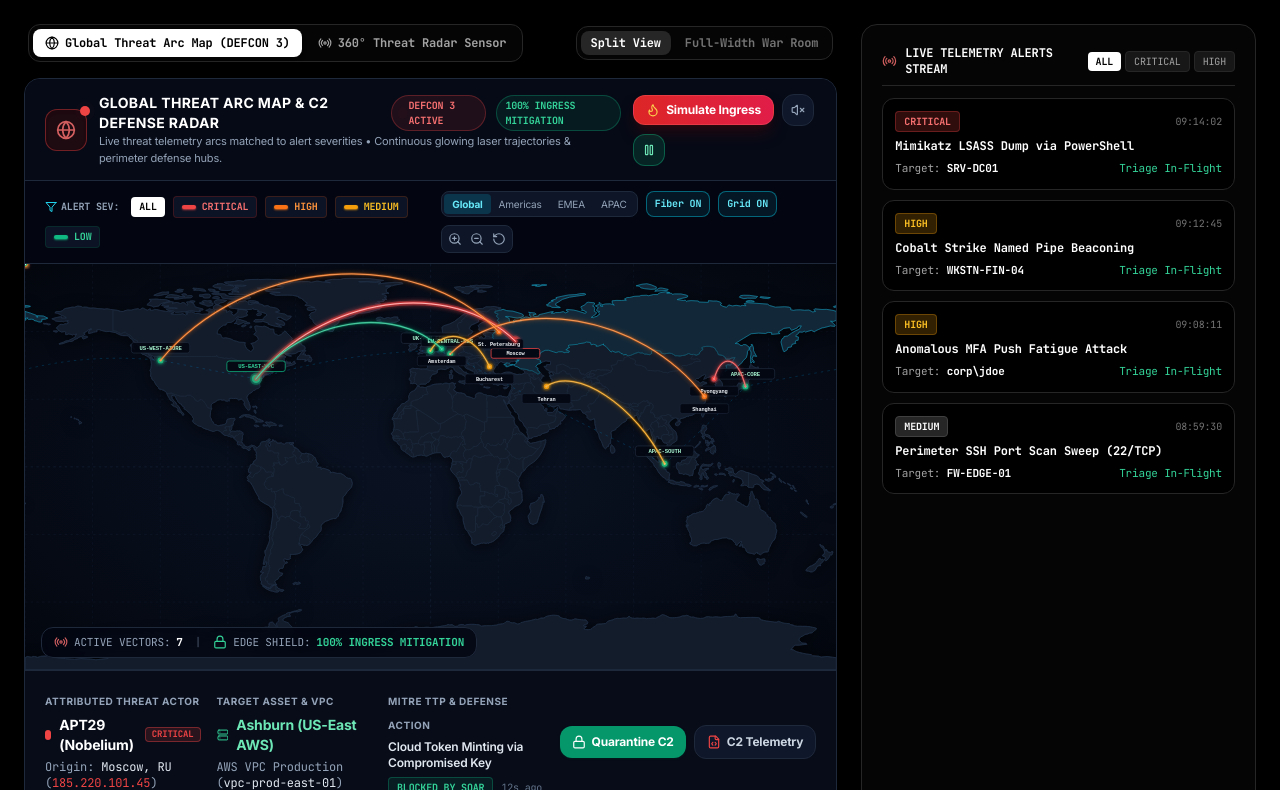
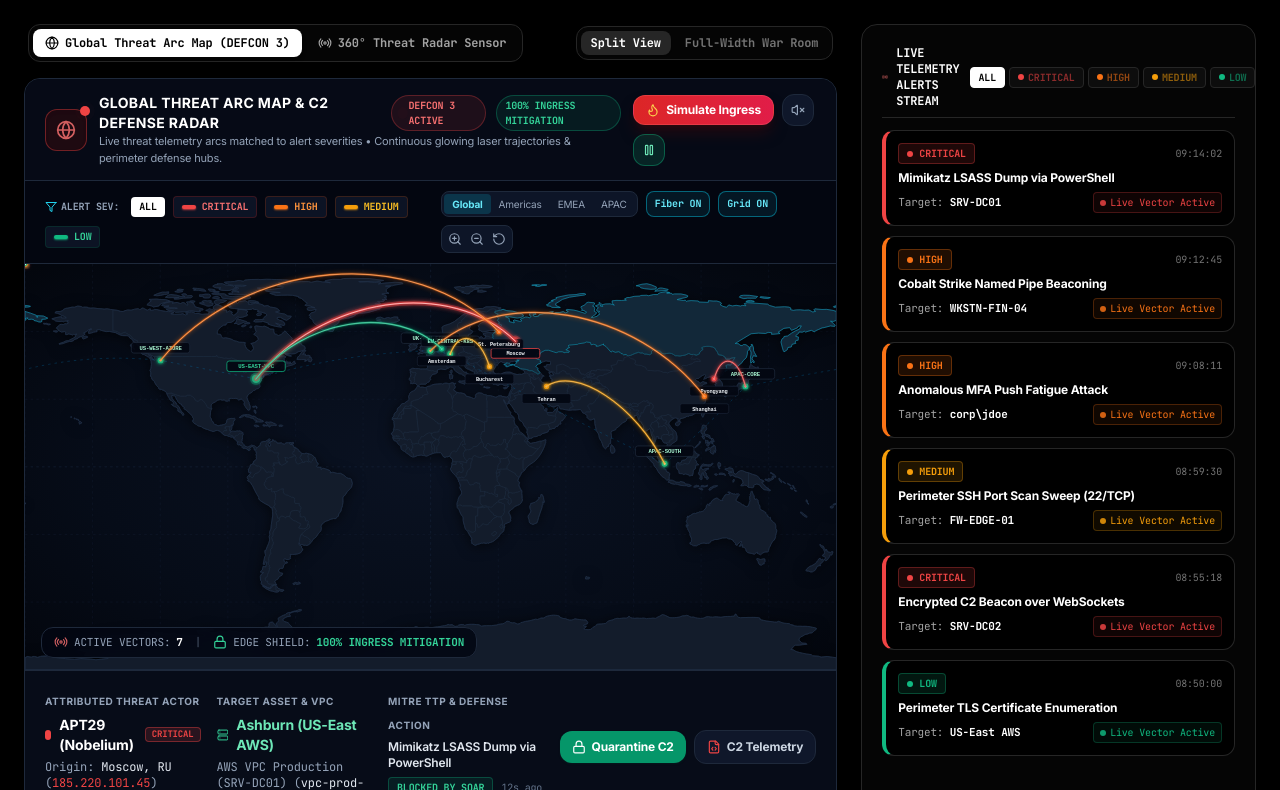
Before and after one commit to sandeepmothukuri/socforge, a Next.js app in the folder apps/web/: page /wallboard in a window 1280 px wide. Shown: the part 250-1040 px from the top of the page. Built offline with nearby package versions, Linux system fonts and the light colour scheme.

Commit message:
fix(telemetry): synchronize live telemetry alerts stream colors, card indicators, and threat techniques with map vector lines

```diff
--- a/apps/web/src/app/wallboard/page.tsx
+++ b/apps/web/src/app/wallboard/page.tsx
@@ -24,7 +24,7 @@ import {
   Bell
 } from "lucide-react";
 import { SocForgeLogo } from "@/components/ui/SocForgeLogo";
-import GlobalThreatMap from "@/components/analytics/GlobalThreatMap";
+import GlobalThreatMap, { ALERT_SEVERITY_CONFIG, ThreatSeverity } from "@/components/analytics/GlobalThreatMap";
 
 export default function WallboardPage() {
   const [centerView, setCenterView] = useState<"map" | "radar">("map");
@@ -62,14 +62,22 @@ export default function WallboardPage() {
     }
   };
 
-  const [alertsList, setAlertsList] = useState([
+  const [alertsList, setAlertsList] = useState<Array<{
+    id: string;
+    sev: ThreatSeverity;
+    title: string;
+    target: string;
+    time: string;
+  }>>([
     { id: "A-1", sev: "CRITICAL", title: "Mimikatz LSASS Dump via PowerShell", target: "SRV-DC01", time: "09:14:02" },
     { id: "A-2", sev: "HIGH", title: "Cobalt Strike Named Pipe Beaconing", target: "WKSTN-FIN-04", time: "09:12:45" },
     { id: "A-3", sev: "HIGH", title: "Anomalous MFA Push Fatigue Attack", target: "corp\\jdoe", time: "09:08:11" },
-    { id: "A-4", sev: "MEDIUM", title: "Perimeter SSH Port Scan Sweep (22/TCP)", target: "FW-EDGE-01", time: "08:59:30" }
+    { id: "A-4", sev: "MEDIUM", title: "Perimeter SSH Port Scan Sweep (22/TCP)", target: "FW-EDGE-01", time: "08:59:30" },
+    { id: "A-5", sev: "CRITICAL", title: "Encrypted C2 Beacon over WebSockets", target: "SRV-DC02", time: "08:55:18" },
+    { id: "A-6", sev: "LOW", title: "Perimeter TLS Certificate Enumeration", target: "US-East AWS", time: "08:50:00" },
   ]);
   const [audioEnabled, setAudioEnabled] = useState(false);
-  const [severityFilter, setSeverityFilter] = useState<"ALL" | "CRITICAL" | "HIGH">("ALL");
+  const [severityFilter, setSeverityFilter] = useState<"ALL" | ThreatSeverity>("ALL");
   const [wallboardToast, setWallboardToast] = useState<string | null>(null);
 
   const toggleAudio = () => {
@@ -81,7 +89,7 @@ export default function WallboardPage() {
   const simulateIngressAlert = () => {
     const newAlt = {
       id: `A-${Date.now().toString().slice(-4)}`,
-      sev: "CRITICAL",
+      sev: "CRITICAL" as ThreatSeverity,
       title: "Volumetric Kerberoasting Attack against Decoy SPN",
       target: "SRV-DC02",
       time: new Date().toLocaleTimeString()
@@ -332,47 +340,92 @@ export default function WallboardPage() {
               LIVE TELEMETRY ALERTS STREAM
             </div>
             <div className="flex items-center gap-1">
-              {(["ALL", "CRITICAL", "HIGH"] as const).map((sev) => (
+              {(["ALL", "CRITICAL", "HIGH", "MEDIUM", "LOW"] as const).map((sev) => {
+                const isSelected = severityFilter === sev;
+                const cfg = sev !== "ALL" ? ALERT_SEVERITY_CONFIG[sev as ThreatSeverity] : null;
+
+                return (
                   <button
                     key={sev}
                     onClick={() => setSeverityFilter(sev)}
-                  className={`px-2 py-0.5 rounded text-[10px] transition ${
-                    severityFilter === sev
-                      ? "bg-white text-black font-bold"
-                      : "bg-neutral-900 text-neutral-400 hover:text-white border border-neutral-800"
-                  }`}
+                    className="px-2 py-0.5 rounded text-[10px] font-mono font-bold transition flex items-center gap-1 border"
+                    style={
+                      isSelected
+                        ? {
+                            backgroundColor: cfg ? `${cfg.color}25` : "#ffffff",
+                            color: cfg ? cfg.color : "#000000",
+                            borderColor: cfg ? cfg.color : "#ffffff",
+                          }
+                        : {
+                            backgroundColor: "#0d0d0d",
+                            color: cfg ? `${cfg.color}90` : "#a3a3a3",
+                            borderColor: "#262626",
+                          }
+                    }
                   >
+                    {cfg && (
+                      <span
+                        className="w-1.5 h-1.5 rounded-full"
+                        style={{ backgroundColor: cfg.color }}
+                      />
+                    )}
                     {sev}
                   </button>
-              ))}
+                );
+              })}
             </div>
           </div>
 
           <div className="space-y-2.5 flex-1 overflow-y-auto">
             {alertsList
               .filter((alt) => severityFilter === "ALL" || alt.sev === severityFilter)
-              .map((alt) => (
+              .map((alt) => {
+                const config = ALERT_SEVERITY_CONFIG[alt.sev] || ALERT_SEVERITY_CONFIG.LOW;
+
+                return (
                   <div
                     key={alt.id}
-                className="p-3 rounded-xl bg-black border border-neutral-800 space-y-1.5"
+                    className="p-3 rounded-xl bg-black/90 border border-neutral-800 space-y-1.5 transition-all hover:border-neutral-600 border-l-4"
+                    style={{ borderLeftColor: config.color }}
                   >
                     <div className="flex items-center justify-between text-[10px]">
-                  <span className={`px-2 py-0.5 rounded font-bold ${
-                    alt.sev === "CRITICAL" ? "bg-red-500/20 text-red-400 border border-red-500/30" :
-                    alt.sev === "HIGH" ? "bg-amber-500/20 text-amber-400 border border-amber-500/30" :
-                    "bg-neutral-800 text-white border border-neutral-700"
-                  }`}>
+                      <span
+                        className="px-2 py-0.5 rounded font-mono font-bold border text-[10px] flex items-center gap-1.5 shadow-sm"
+                        style={{
+                          backgroundColor: `${config.color}20`,
+                          color: config.color,
+                          borderColor: `${config.color}50`,
+                        }}
+                      >
+                        <span
+                          className="w-1.5 h-1.5 rounded-full"
+                          style={{ backgroundColor: config.color }}
+                        />
                         {alt.sev}
                       </span>
-                  <span className="text-neutral-500">{alt.time}</span>
+                      <span className="text-neutral-500 font-mono">{alt.time}</span>
                     </div>
-                <h4 className="text-xs font-bold text-white">{alt.title}</h4>
+                    <h4 className="text-xs font-bold text-white font-sans">{alt.title}</h4>
                     <div className="text-[11px] text-neutral-400 flex items-center justify-between">
                       <span>Target: <strong className="text-white">{alt.target}</strong></span>
-                  <span className="text-emerald-400">Triage In-Flight</span>
+                      <span
+                        className="text-[10px] font-mono px-1.5 py-0.5 rounded border flex items-center gap-1"
+                        style={{
+                          color: config.color,
+                          borderColor: `${config.color}40`,
+                          backgroundColor: `${config.color}10`,
+                        }}
+                      >
+                        <span
+                          className="w-1.5 h-1.5 rounded-full animate-pulse"
+                          style={{ backgroundColor: config.color }}
+                        />
+                        Live Vector Active
+                      </span>
                     </div>
                   </div>
-            ))}
+                );
+              })}
           </div>
 
           <div className="pt-2 border-t border-neutral-800 text-center">
--- a/apps/web/src/components/analytics/GlobalThreatMap.tsx
+++ b/apps/web/src/components/analytics/GlobalThreatMap.tsx
@@ -99,7 +99,7 @@ export const ALERT_SEVERITY_CONFIG: Record<
 };
 
 export const INITIAL_THREAT_ARCS: ThreatArc[] = [
-  // 1. CRITICAL — #EF4444 (Red)
+  // 1. CRITICAL — #EF4444 (Vibrant Red)
   {
     id: "arc-01",
     sourceCity: "Moscow",
@@ -108,12 +108,12 @@ export const INITIAL_THREAT_ARCS: ThreatArc[] = [
     sourceAsn: "AS49210 (RedRelay)",
     sourceCoords: [55.75, 37.62],
     targetCity: "Ashburn (US-East AWS)",
-    targetRegion: "AWS VPC Production",
+    targetRegion: "AWS VPC Production (SRV-DC01)",
     targetVpc: "vpc-prod-east-01",
     targetCoords: [39.04, -77.48],
     threatActor: "APT29 (Nobelium)",
-    technique: "Cloud Token Minting via Compromised Key",
-    mitreId: "T1078.004",
+    technique: "Mimikatz LSASS Dump via PowerShell",
+    mitreId: "T1003.001",
     protocol: "HTTPS / TLS 1.3",
     severity: "CRITICAL",
     status: "BLOCKED_BY_SOAR",
@@ -128,7 +128,7 @@ export const INITIAL_THREAT_ARCS: ThreatArc[] = [
     sourceAsn: "AS131279 (Star-KP)",
     sourceCoords: [39.03, 125.75],
     targetCity: "Tokyo (APAC AWS)",
-    targetRegion: "Financial Core Engine",
+    targetRegion: "Financial Core Engine (SRV-DC02)",
     targetVpc: "aws-fin-core-ap",
     targetCoords: [35.68, 139.69],
     threatActor: "Lazarus Group",
@@ -141,7 +141,7 @@ export const INITIAL_THREAT_ARCS: ThreatArc[] = [
     timestamp: "38s ago"
   },
 
-  // 2. HIGH — #F97316 (Orange)
+  // 2. HIGH — #F97316 (Alert Orange)
   {
     id: "arc-03",
     sourceCity: "Shanghai",
@@ -149,12 +149,12 @@ export const INITIAL_THREAT_ARCS: ThreatArc[] = [
     sourceIp: "112.90.44.18",
     sourceAsn: "AS4134 (Chinanet)",
     sourceCoords: [31.23, 121.47],
-    targetCity: "Frankfurt (EU-Central GCP)",
-    targetRegion: "GCP Kubernetes Cluster",
-    targetVpc: "gcp-prod-k8s-de",
-    targetCoords: [50.11, 8.68],
+    targetCity: "London Edge (Equinix LD4)",
+    targetRegion: "UK Financial Node (WKSTN-FIN-04)",
+    targetVpc: "ld4-edge-uk",
+    targetCoords: [51.51, -0.13],
     threatActor: "Volt Typhoon",
-    technique: "Living-Off-The-Land PowerShell Discovery",
+    technique: "Cobalt Strike Named Pipe Beaconing",
     mitreId: "T1059.001",
     protocol: "SSH / Port 2222",
     severity: "HIGH",
@@ -170,12 +170,12 @@ export const INITIAL_THREAT_ARCS: ThreatArc[] = [
     sourceAsn: "AS48282 (Selectel)",
     sourceCoords: [59.93, 30.33],
     targetCity: "Quincy (US-West Azure)",
-    targetRegion: "Azure Sovereign Cloud",
+    targetRegion: "Azure Sovereign Cloud (corp\\jdoe)",
     targetVpc: "az-uswest-sec01",
     targetCoords: [47.23, -119.85],
     threatActor: "Sandworm Team",
-    technique: "VPN Perimeter Credential Stuffing",
-    mitreId: "T1110.003",
+    technique: "Anomalous MFA Push Fatigue Attack",
+    mitreId: "T1621",
     protocol: "IPsec / IKEv2",
     severity: "HIGH",
     status: "WAF_DROP",
@@ -183,18 +183,38 @@ export const INITIAL_THREAT_ARCS: ThreatArc[] = [
     timestamp: "2m ago"
   },
 
-  // 3. MEDIUM — #F59E0B (Amber)
+  // 3. MEDIUM — #F59E0B (Telemetry Amber)
   {
     id: "arc-05",
+    sourceCity: "Tehran",
+    sourceCountry: "IR",
+    sourceIp: "185.143.232.19",
+    sourceAsn: "AS44244 (Irancell)",
+    sourceCoords: [35.69, 51.39],
+    targetCity: "Singapore (APAC GCP)",
+    targetRegion: "GCP Cloud Run Gateway (FW-EDGE-01)",
+    targetVpc: "gcp-apac-sg-01",
+    targetCoords: [1.35, 103.82],
+    threatActor: "Charming Kitten",
+    technique: "Perimeter SSH Port Scan Sweep (22/TCP)",
+    mitreId: "T1046",
+    protocol: "HTTPS / REST API",
+    severity: "MEDIUM",
+    status: "BLOCKED_BY_SOAR",
+    color: ALERT_SEVERITY_CONFIG.MEDIUM.color,
+    timestamp: "3m ago"
+  },
+  {
+    id: "arc-06",
     sourceCity: "Bucharest",
     sourceCountry: "RO",
     sourceIp: "91.240.118.66",
     sourceAsn: "AS200019 (HostSailor)",
     sourceCoords: [44.43, 26.10],
-    targetCity: "London (UK Edge)",
-    targetRegion: "Equinix LD4 Financial Node",
-    targetVpc: "ld4-edge-uk",
-    targetCoords: [51.51, -0.13],
+    targetCity: "Frankfurt (EU-Central GCP)",
+    targetRegion: "EU Central K8S Gateway",
+    targetVpc: "gcp-prod-k8s-de",
+    targetCoords: [50.11, 8.68],
     threatActor: "FIN7 (Carbanak)",
     technique: "Automated MFA Push Fatigue Spray",
     mitreId: "T1621",
@@ -202,30 +222,10 @@ export const INITIAL_THREAT_ARCS: ThreatArc[] = [
     severity: "MEDIUM",
     status: "BLOCKED_BY_SOAR",
     color: ALERT_SEVERITY_CONFIG.MEDIUM.color,
-    timestamp: "3m ago"
-  },
-  {
-    id: "arc-06",
-    sourceCity: "Tehran",
-    sourceCountry: "IR",
-    sourceIp: "185.143.232.19",
-    sourceAsn: "AS44244 (Irancell)",
-    sourceCoords: [35.69, 51.39],
-    targetCity: "Singapore (APAC GCP)",
-    targetRegion: "GCP Cloud Run Gateway",
-    targetVpc: "gcp-apac-sg-01",
-    targetCoords: [1.35, 103.82],
-    threatActor: "Charming Kitten",
-    technique: "Spearphishing OAuth Delegated Token Exfiltration",
-    mitreId: "T1528",
-    protocol: "HTTPS / REST API",
-    severity: "MEDIUM",
-    status: "BLOCKED_BY_SOAR",
-    color: ALERT_SEVERITY_CONFIG.MEDIUM.color,
     timestamp: "4m ago"
   },
 
-  // 4. LOW — #10B981 (Green)
+  // 4. LOW — #10B981 (Shield Green)
   {
     id: "arc-07",
     sourceCity: "Amsterdam",
```
Lines whose indentation alone changed are shown as unchanged.
